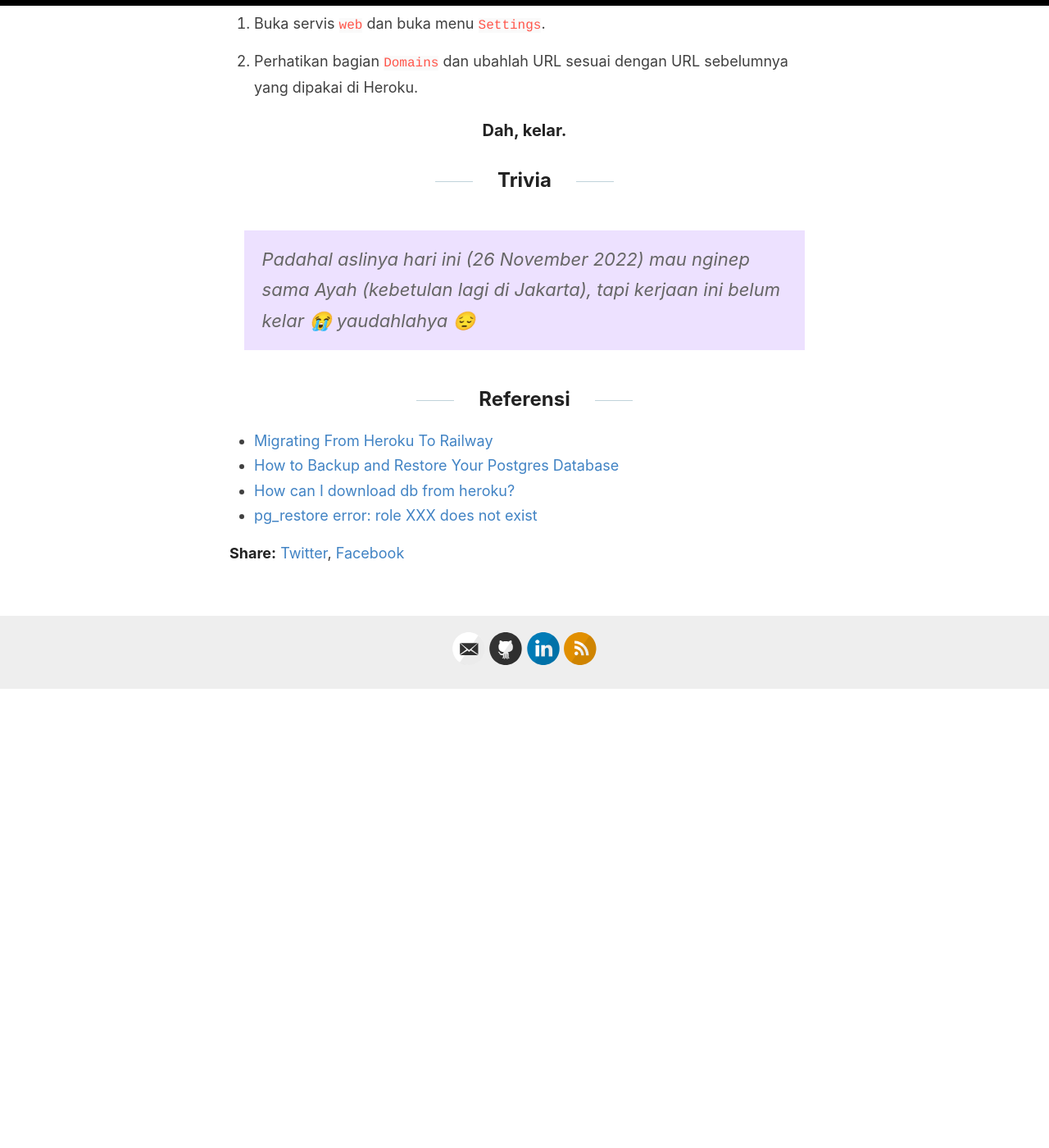
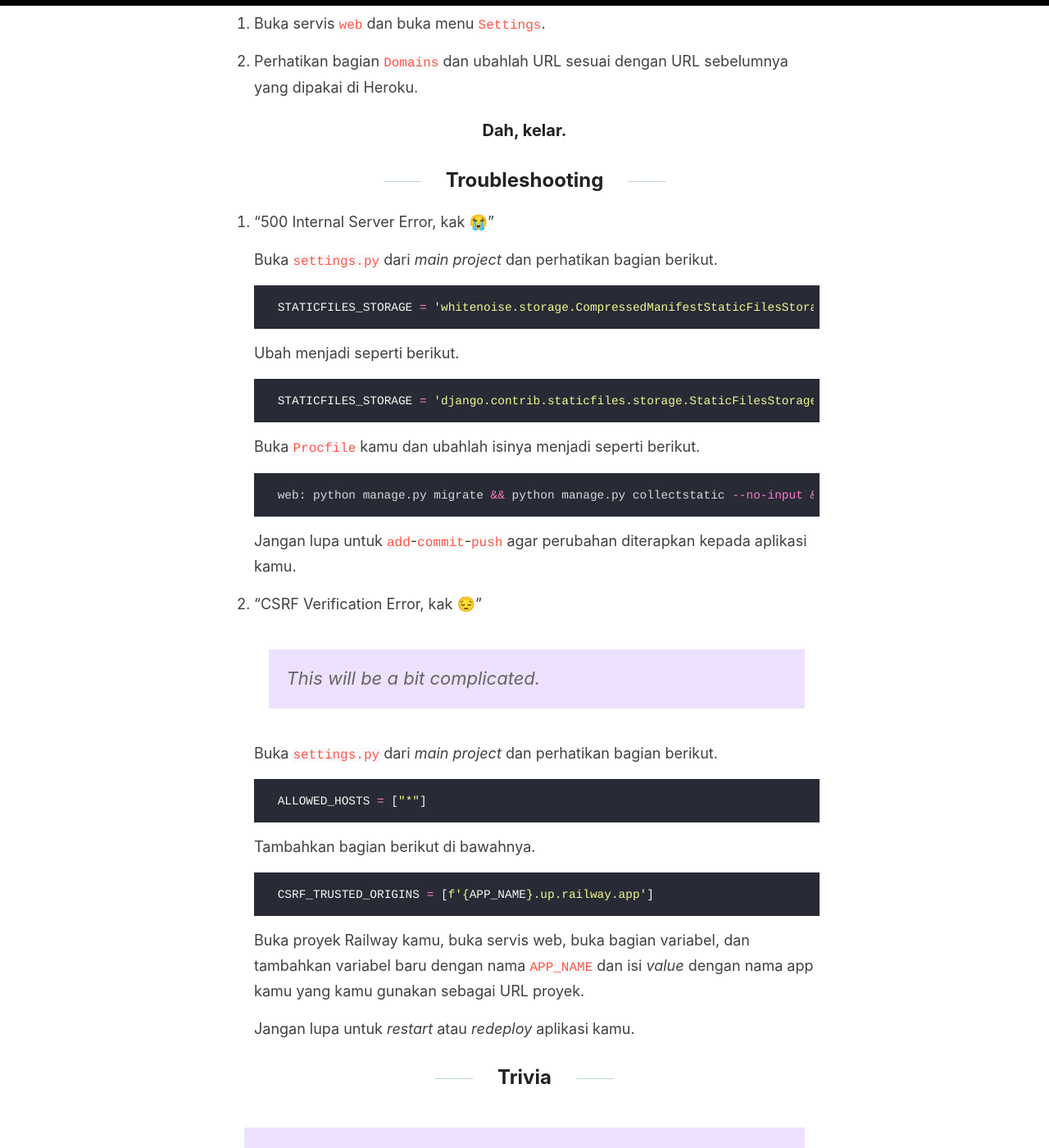
Before and after one commit to determinedguy/cecoret, a Jekyll site: the page built from _posts/2022-11-26-heroku-to-railway.md, in a window 1280 px wide and 1400 px high, scrolled down 3806 px. Shown: the whole window at 82% size. Built offline with Jekyll 4.4.1, drawn with Linux system fonts in a browser that asks for light colours; before the commit the page ends 4646 px from its top, so only the background shows below that; some of the changed text lies outside the part shown.

Commit message:
add: fixes

````diff
--- a/_posts/2022-11-26-heroku-to-railway.md
+++ b/_posts/2022-11-26-heroku-to-railway.md
@@ -125,6 +125,50 @@ Yakin mau lanjut migrasi ke rel kereta api? Oke lanjut~
 
 ### Dah, kelar.
 
+## Troubleshooting
+
+1. "500 Internal Server Error, kak 😭"
+
+    Buka `settings.py` dari *main project* dan perhatikan bagian berikut.
+
+    ```python
+    STATICFILES_STORAGE = 'whitenoise.storage.CompressedManifestStaticFilesStorage'
+    ```
+
+    Ubah menjadi seperti berikut.
+
+    ```python
+    STATICFILES_STORAGE = 'django.contrib.staticfiles.storage.StaticFilesStorage'
+    ```
+
+    Buka `Procfile` kamu dan ubahlah isinya menjadi seperti berikut.
+
+    ```sh
+    web: python manage.py migrate && python manage.py collectstatic --no-input && gunicorn <PROJECT_NAME>.wsgi
+    ```
+
+    Jangan lupa untuk `add`-`commit`-`push` agar perubahan diterapkan kepada aplikasi kamu.
+
+2. "CSRF Verification Error, kak 😔"
+
+    > This will be a bit complicated.
+
+    Buka `settings.py` dari *main project* dan perhatikan bagian berikut.
+
+    ```python
+    ALLOWED_HOSTS = ["*"]
+    ```
+
+    Tambahkan bagian berikut di bawahnya.
+
+    ```python
+    CSRF_TRUSTED_ORIGINS = [f'{APP_NAME}.up.railway.app']
+    ```
+
+    Buka proyek Railway kamu, buka servis web, buka bagian variabel, dan tambahkan variabel baru dengan nama `APP_NAME` dan isi *value* dengan nama app kamu yang kamu gunakan sebagai URL proyek.
+
+    Jangan lupa untuk *restart* atau *redeploy* aplikasi kamu.
+
 ## Trivia
 
 > Padahal aslinya hari ini (26 November 2022) mau nginep sama Ayah (kebetulan lagi di Jakarta),
@@ -136,3 +180,4 @@ Yakin mau lanjut migrasi ke rel kereta api? Oke lanjut~
 - [How to Backup and Restore Your Postgres Database](https://blog.railway.app/p/postgre-backup)
 - [How can I download db from heroku?](https://stackoverflow.com/questions/17022571/how-can-i-download-db-from-heroku)
 - [pg_restore error: role XXX does not exist](https://stackoverflow.com/questions/37271402/pg-restore-error-role-xxx-does-not-exist)
+- [Django returning 500 Internal Server Error instead of index.html when Debug = False](https://stackoverflow.com/a/73189200)
````
